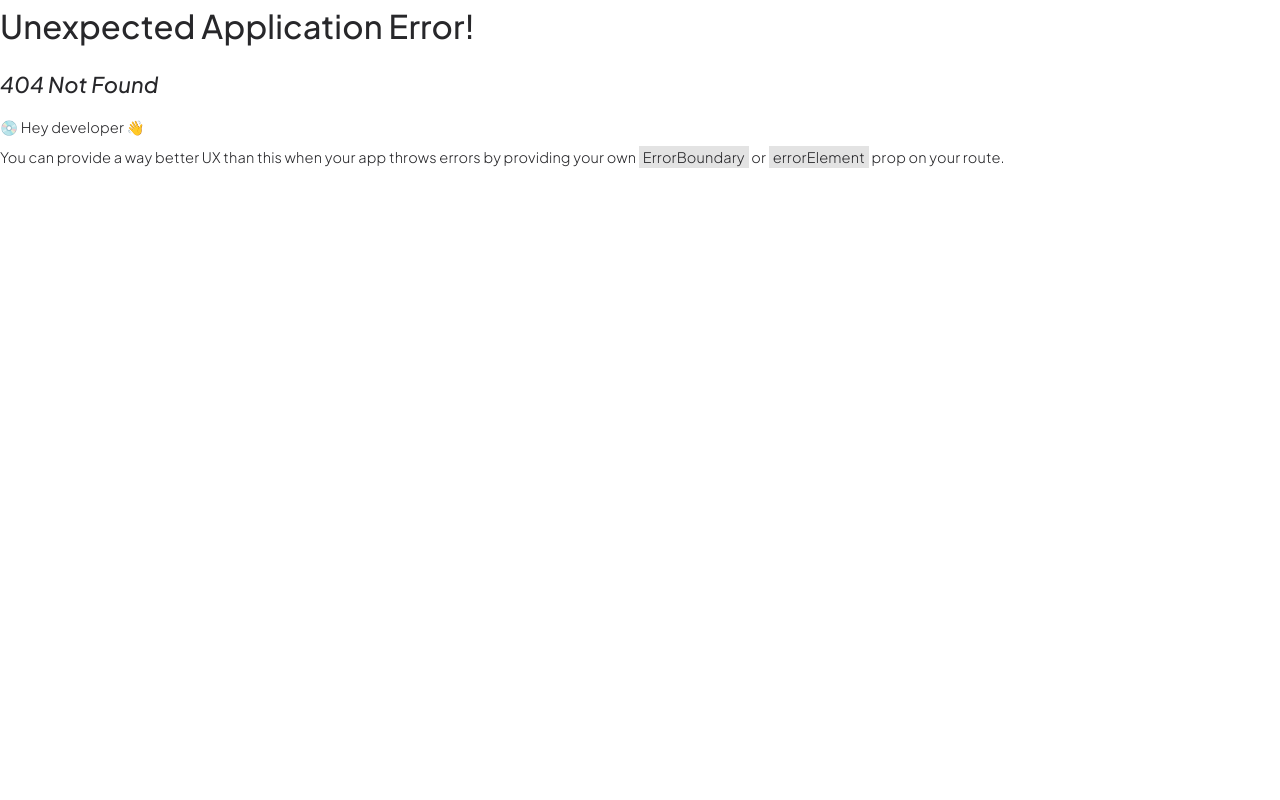
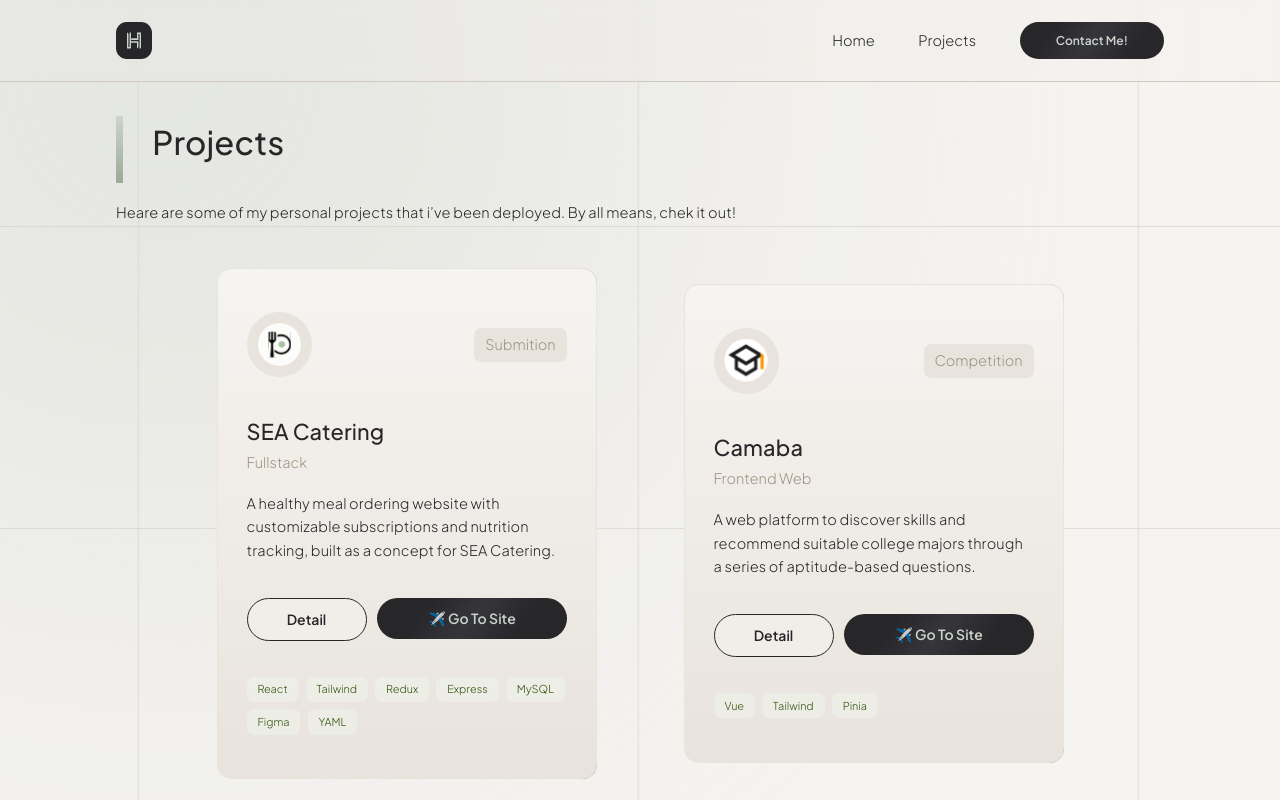
Before and after one commit to ahmadhilmandani/my-portofolio-v5, a React (Vite) app: page /projects in a window 1280 px wide. Before the commit this address had no page. Shown: the top 800 px of the page. Built offline with nearby package versions, Linux system fonts and the light colour scheme.

Commit message:
add: project page index and update the button card functionality

```diff
--- a/src/components/Button.tsx
+++ b/src/components/Button.tsx
@@ -31,8 +31,8 @@ export default function Button({ onClickProp = () => { }, buttonType = BUTTON_TY
 
           <div className="absolute top-0 left-0 w-full h-[100%] z-40"
             style={{
-              background: "radial-gradient(rgba(68, 68, 76, 1), transparent 90%)",
-              opacity: 0.7,
+              background: "radial-gradient(rgba(68, 68, 76, 1), transparent 60%)",
+              opacity: 0.5,
               transform:
                 "scale(2.5) rotate(-50deg)",
             }}
--- a/src/components/Card.tsx
+++ b/src/components/Card.tsx
@@ -1,3 +1,4 @@
+import { useNavigate } from "react-router"
 import Button from "./Button"
 
 type TCard = {
@@ -7,16 +8,18 @@ type TCard = {
   projectRole: string,
   shortDesc: string,
   projectId: number,
-  isPrimaryButtonToSite: boolean,
+  linkToFESite?: string | null,
+  linkToGithub: string,
   techUsed: string[]
 }
 
 
-export default function Card({ logo, projectType, projectTitle, projectRole, shortDesc, projectId, isPrimaryButtonToSite, techUsed }: TCard) {
+export default function Card({ logo, projectType, projectTitle, projectRole, shortDesc, projectId, linkToFESite, linkToGithub, techUsed }: TCard) {
+  const navigate = useNavigate()
 
   return (
     <div className="relative w-fit group hover:cursor-pointer transition-all">
-      <div className="w-[360px] border border-khaki-500 bg-linear-to-b from-khaki-200 to-khaki-500 px-8 py-12 rounded-2xl relative z-30">
+      <div className="w-[380px] border border-khaki-500 bg-linear-to-b from-khaki-200 to-khaki-500 px-8 py-12 rounded-2xl relative z-30">
         <div className="flex justify-between items-center mb-5">
           <div className="aspect-square p-3 rounded-full flex justify-center items-center bg-khaki-500" >
             <div className="w-12 bg-center bg-no-repeat bg-contain aspect-square" style={{ backgroundImage: `url(./${logo})` }}>
@@ -35,26 +38,28 @@ export default function Card({ logo, projectType, projectTitle, projectRole, sho
           <p>{shortDesc}</p>
         </div>
         <div className="mt-10 flex gap-3 flex-wrap">
-          <Button onClickProp={() => { console.log(projectId) }} buttonType={'outline'} isExtend={false} isLoading={false} >
-            Detail
-          </Button>
-          {isPrimaryButtonToSite ?
+          <div className="min-w-[20px] xl:max-w-[120px] flex-1">
+            <Button onClickProp={() => { navigate(`/projects/${projectId}`) }} buttonType={'outline'} isExtend={true} isLoading={false} >
+              Detail
+            </Button>
+          </div>
+          {linkToFESite ?
             (
-              <>
-                <Button onClickProp={() => { }} buttonType={'primary'} isExtend={false} isLoading={false} >
+              <div className="min-w-[160px] flex-1">
+                <Button onClickProp={() => { window.open(linkToFESite, "_blank"); }} buttonType={'primary'} isExtend={true} isLoading={false} >
                   ✈️ Go To Site
                 </Button>
 
-              </>
+              </div>
             )
             :
             (
-              <>
-                <Button onClickProp={() => { }} buttonType={'primary'} isExtend={false} isLoading={false} >
+              <div className="min-w-[160px] flex-1">
+                <Button onClickProp={() => { window.open(linkToGithub, "_blank"); }} buttonType={'primary'} isExtend={true} isLoading={false} >
                   ✈️ Go To Github
                 </Button>
 
-              </>
+              </div>
             )
           }
         </div>
@@ -63,7 +68,7 @@ export default function Card({ logo, projectType, projectTitle, projectRole, sho
             techUsed?.map((val) => {
               return (
                 <>
-                  <div className="rounded-lg py-1.5 px-3 bg-green-50/35 text-lime-900 text-xs">
+                  <div className="rounded-lg py-1.5 px-3 bg-green-50/35 text-lime-900 text-xs" key={val}>
                     {val}
                   </div>
                 </>
--- a/src/components/Navbar.tsx
+++ b/src/components/Navbar.tsx
@@ -12,7 +12,7 @@ export default function Navbar() {
         <Link to={'/'}>
           Home
         </Link>
-        <Link to={'/'}>
+        <Link to={'/projects'}>
           Projects
         </Link>
         <div>
--- a/src/data.ts
+++ b/src/data.ts
@@ -6,8 +6,7 @@ export const data = [
     type: "Submition",
     role: "Fullstack",
     year: 2025,
-    isPrimaryButtonToSite: true,
-    techUsed: ["React", "Tailwind", "Redux", "Express", "MySQL", "Figma"],
+    techUsed: ["React", "Tailwind", "Redux", "Express", "MySQL", "Figma", "YAML"],
     linkToFESite: "https://fe-sea-catering.netlify.app/",
     linkToFEGithub: "https://github.com/ahmadhilmandani/fe-sea-catering",
     linkToBEGithub: "https://github.com/ahmadhilmandani/be-sea-catering",
@@ -56,7 +55,6 @@ export const data = [
     type: "Competition",
     role: "Frontend Web",
     year: 2024,
-    isPrimaryButtonToSite: true,
     techUsed: ["Vue", "Tailwind", "Pinia"],
     linkToFESite: "https://camaba.netlify.app/",
     linkToFEGithub: "https://github.com/ahmadhilmandani/fe-idcamp24-challenge",
@@ -88,7 +86,6 @@ export const data = [
     type: "Personal Project",
     role: "Frontend Web",
     year: 2024,
-    isPrimaryButtonToSite: true,
     techUsed: ["React", "Tailwind", "Redux"],
     linkToFESite: "https://quiz-app-ahmadhilmandani.netlify.app/",
     linkToFEGithub: "https://github.com/ahmadhilmandani/quiz-react-redux",
@@ -120,7 +117,6 @@ export const data = [
     type: "Submition",
     role: "Frontend Web",
     year: 2024,
-    isPrimaryButtonToSite: true,
     techUsed: ["React", "Tailwind"],
     linkToFESite: "https://to-do-list-ahmadhilmandani.netlify.app/",
     linkToFEGithub:
@@ -155,7 +151,6 @@ export const data = [
     type: "Submition",
     role: "Frontend Web",
     year: 2024,
-    isPrimaryButtonToSite: true,
     techUsed: ["HTML", "CSS", "JS"],
     linkToFESite:
       "https://ahmadhilmandani.github.io/Frontendmentor-Hilman/calculator/",
--- a/src/layouts/MainLayout.tsx
+++ b/src/layouts/MainLayout.tsx
@@ -10,7 +10,12 @@ export default function MainLayout() {
         backgroundImage: `url(${gradientBG})`
       }}>
         <Navbar />
-        <Outlet />
+        <div className='size-[800px] bg-sage-500/80 rounded-full absolute top-[-320px] left-[-240px] blur-[280px] z-10'>
+
+        </div>
+        <div className="relative z-50">
+          <Outlet />
+        </div>
         <Footer />
       </div>
     </>
--- a/src/pages/home/section/LandingSection.tsx
+++ b/src/pages/home/section/LandingSection.tsx
@@ -75,10 +75,10 @@ export default function LandingSection() {
       {
         y: 0,
         opacity: 1,
-        duration: 0.3,
+        duration: 0.2,
         scrollTrigger: {
           trigger: '.summary-text',
-          start: "bottom 60%",
+          start: "bottom 90%",
         },
         stagger: 0.3,
       }
@@ -89,9 +89,6 @@ export default function LandingSection() {
     <>
       <div className='w-full px-32'>
         <div className='flex justify-between items-center pt-32'>
-          <div className='size-[800px] bg-sage-500 rounded-full absolute top-[-320px] left-[-240px] blur-[145px] z-10'>
-
-          </div>
           <div className='max-w-[640px] flex-1 relative z-20'>
             <div className='intro-text opacity-0 translate-y-[40px] text-xl'>
               Hello, there 👋! My name is
--- a/src/pages/home/section/ProjectsSection.tsx
+++ b/src/pages/home/section/ProjectsSection.tsx
@@ -45,7 +45,7 @@ export default function ProjectsSection() {
           {data?.map((val, index) => {
             if (index <= 2) {
               return (
-                <div className="project-content">
+                <div className="project-content" key={val.id}>
                   <Card
                     logo={val.logo}
                     projectType={val.type}
@@ -53,7 +53,8 @@ export default function ProjectsSection() {
                     projectRole={val.role}
                     shortDesc={val.shortDesc}
                     projectId={val.id}
-                    isPrimaryButtonToSite={val.isPrimaryButtonToSite}
+                    linkToFESite={val.linkToFESite}
+                    linkToGithub={val.linkToFEGithub}
                     techUsed={val.techUsed}
                   />
                 </div>
--- /dev/null
+++ b/src/pages/project/Index.tsx
@@ -0,0 +1,64 @@
+import { useGSAP } from "@gsap/react"
+import Card from "../../components/Card"
+import { data } from "../../data.ts"
+import gsap from "gsap"
+import { ScrollTrigger } from "gsap/ScrollTrigger"
+
+
+export default function ProjectIndex() {
+  gsap.registerPlugin(ScrollTrigger)
+  useGSAP(() => {
+    gsap.fromTo('.project-content',
+      {
+        opacity: 0,
+        y: 10,
+      },
+      {
+        y: 0,
+        opacity: 1,
+        scrollTrigger: {
+          trigger: '.project-content',
+          start: "bottom 40%",
+        },
+        stagger: 0.3,
+      }
+    )
+  }, [])
+
+
+  return (
+    <>
+      <div className='w-full px-32 pt-32 pb-32'>
+        <div className="mb-12">
+          <div className="flex gap-8 items-stretch mb-5">
+            <div className="project-content w-2 bg-gradient-to-b from-sage-500 to-sage-800">
+            </div>
+            <h2 className="project-content">
+              Projects
+            </h2>
+          </div>
+          <p className="project-content">Heare are some of my personal projects that i’ve been deployed. By all means, chek it out!</p>
+        </div>
+        <div className="flex gap-24 flex-wrap items-center justify-center mb-12">
+          {data?.map((val) => {
+            return (
+              <div className="project-content" key={val.id}>
+                <Card
+                  logo={val.logo}
+                  projectType={val.type}
+                  projectTitle={val.title}
+                  projectRole={val.role}
+                  shortDesc={val.shortDesc}
+                  projectId={val.id}
+                  linkToFESite={val.linkToFESite}
+                  linkToGithub={val.linkToFEGithub}
+                  techUsed={val.techUsed}
+                />
+              </div>
+            )
+          })}
+        </div>
+      </div>
+    </>
+  )
+}
--- /dev/null
+++ b/src/pages/project/detail/Index.tsx
@@ -0,0 +1,29 @@
+/* eslint-disable @typescript-eslint/no-explicit-any */
+import { useParams } from "react-router";
+import { data } from "../../../data.ts"
+import { useEffect, useState } from "react";
+
+export default function ProjectDetailIndex() {
+  const params = useParams()
+  const [detailData, setDetailData] = useState<any>(null)
+
+  useEffect(() => {
+    console.log(params.projectId)
+    for (let index = 0; index < data.length; index++) {
+      if (params?.projectId) {
+
+        if (data[index].id === parseInt(params.projectId)) {
+          setDetailData(data[index])
+        }
+      }
+    }
+  }, [params.projectId])
+
+  return (
+    <>
+      <div className='w-full px-32 pt-32'>
+        {detailData?.title}
+      </div>
+    </>
+  )
+}
```
Also changed, not shown: src/routes/Index.tsx (+11 -1 lines).
